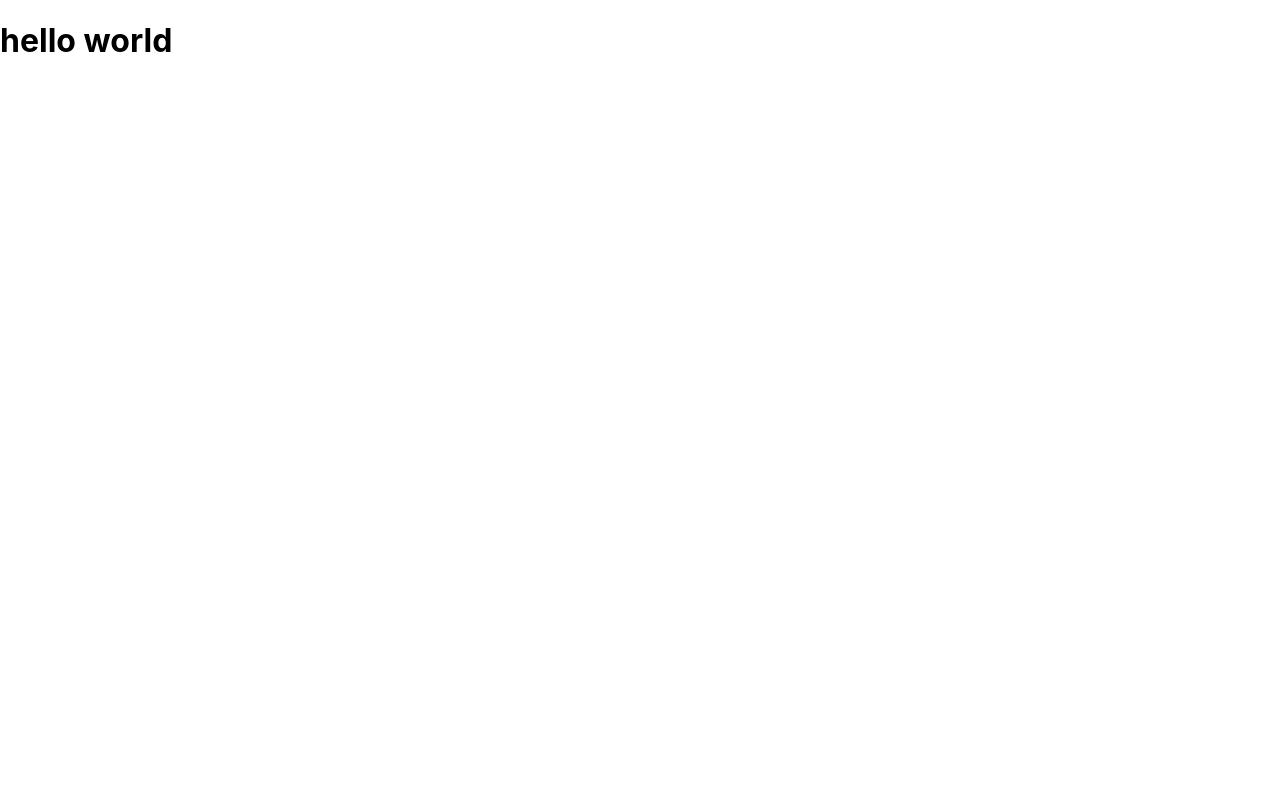
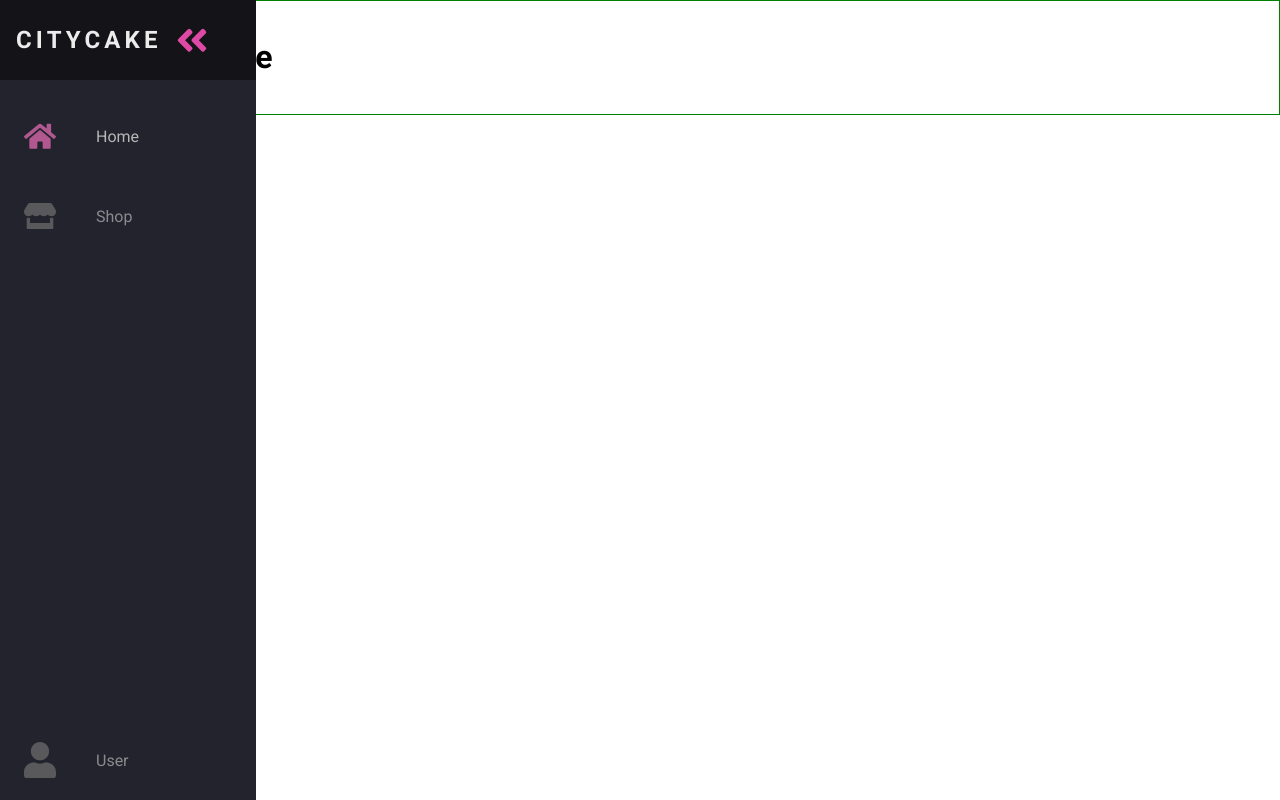
Before and after one commit to diveshagarwal213/MERN_Stack_Ecommerce, a React (Create React App) app in the folder client/: page / in a window 1280 px wide. Built offline with nearby package versions, Linux system fonts and the light colour scheme.

Commit message:
nav_style_up

```diff
--- a/client/src/App.css
+++ b/client/src/App.css
@@ -0,0 +1,54 @@
+@import url('https://fonts.googleapis.com/css2?family=Roboto:wght@100;300;400;500;700&display=swap');
+
+* {
+    box-sizing: border-box;
+    scroll-behavior: smooth;
+}
+
+body {
+    font-family: 'Roboto', sans-serif;
+    margin: 0;
+    padding: 0;
+}
+
+:root {
+    font-size: 16px;
+    --text-primary: #b6b6b6;
+    --text-secondary: #ececec;
+    --bg-primary: #23232e;
+    --bg-secondary: #141418;
+    --transition-speed: 600ms;
+    --icons-color:#df49a6;
+}
+
+/* width */
+::-webkit-scrollbar {
+    width: 10px;
+}
+
+/* Track */
+::-webkit-scrollbar-track {
+    background: #f1f1f1;
+}
+
+/* Handle */
+::-webkit-scrollbar-thumb {
+    background: #888;
+}
+
+/* Handle on hover */
+::-webkit-scrollbar-thumb:hover {
+    background: lightblue;
+}
+
+#main {
+    border: 1px solid green;
+    margin-left: 5rem;
+    padding: 1rem;
+}
+
+@media only screen and (max-width: 600px) {
+    #main {
+        margin: 0;
+    }
+}
--- a/client/src/App.js
+++ b/client/src/App.js
@@ -1,11 +1,36 @@
 import './App.css';
+import {BrowserRouter as Router, Route, Switch} from 'react-router-dom';
 
-function App() {
-  return (
-    <div className="App">
-      <h1>hello world</h1>
-    </div>
-  );
+//components
+import Nav from './components/Nav/Nav';
+import Home from './components/Home/Home';
+import UserProfile from './components/UserProfile/UserProfile';
+import Shop from './components/Shop/Shop';
+
+
+const Error = () => {
+  return(
+    <h1>404 page not found</h1>
+  )
 }
 
+const App = () => {
+  return(
+    <>
+      <Router>
+          <Nav/>
+          <div id="main">
+            <Switch>
+                <Route exact path="/" component={Home} />
+                <Route exact path="/shop" component={Shop} />
+                <Route exact path="/userprofile" component={UserProfile} />
+                <Route  component={Error} />
+            </Switch>
+          </div>
+
+      </Router>
+    </>
+  );
+};
+
 export default App;
--- /dev/null
+++ b/client/src/components/Home/Home.jsx
@@ -0,0 +1,9 @@
+const Home = () => {
+    return(
+        <>
+            <h1>this is home</h1>
+        </>
+    );
+};
+
+export default Home;
--- /dev/null
+++ b/client/src/components/Nav/Nav.css
@@ -0,0 +1,186 @@
+#navbar {
+    position: fixed;
+    background-color: var(--bg-primary);
+    transition: width 600ms ease;
+     overflow: scroll;
+}
+#navbar::-webkit-scrollbar{
+    display: none;
+}
+
+#navbarNav {
+    list-style: none;
+    padding: 0;
+    margin: 0;
+    display: flex;
+    flex-direction: column;
+    align-items: center;
+    height: 100%;
+}
+
+.navItem {
+    width: 100%;
+}
+/* .navItem .navLink {
+    border-right: 3px solid transparent;
+} */
+
+
+.navItem:last-child {
+    margin-top: auto;
+}
+
+.navLink {
+    display: flex;
+    align-items: center;
+    height: 5rem;
+    color: var(--text-primary);
+    text-decoration: none;
+    filter: grayscale(100%) opacity(0.7);
+    transition: var(--transition-speed);
+}
+.active {
+    filter: grayscale(40%) opacity(1);
+}
+.navLink:hover {
+    filter: grayscale(0%) opacity(1);
+    background: var(--bg-secondary);
+    color: var(--text-secondary);
+}
+
+.linkText {
+    display: none;
+    margin-left: 1rem;
+}
+
+.navLink svg {
+    width: 2rem;
+    min-width: 2rem;
+    margin: 0 1.5rem;
+}
+
+.fa-primary {
+    color: var(--icons-color);
+}
+
+.fa-secondary {
+    color: var(--icons-color);
+}
+
+.fa-primary,
+.fa-secondary {
+    transition: var(--transition-speed);
+}
+
+.logo {
+    font-weight: bold;
+    text-transform: uppercase;
+    margin-bottom: 1rem;
+    text-align: center;
+    color: var(--text-secondary);
+    background: var(--bg-secondary);
+    font-size: 1.5rem;
+    letter-spacing: 0.3ch;
+    width: 100%;
+}
+
+.logo svg {
+    transform: rotate(0deg);
+    transition: var(--transition-speed);
+}
+
+.logoText {
+    display: inline;
+    position: absolute;
+    left: -999px;
+    transition: var(--transition-speed);
+}
+
+#navbar:hover .logo svg {
+    transform: rotate(-180deg);
+}
+
+/* Small screens */
+@media only screen and (max-width: 600px) {
+    #navbar {
+        bottom: 0;
+        width: 100vw;
+        height: 5rem;
+        overflow: scroll;
+    }
+
+    .logo {
+        display: none;
+    }
+
+    #navbarNav {
+        flex-direction: row;
+    }
+
+    .navLink {
+        justify-content: center;
+    }
+
+}
+/*main css*/
+/* Large screens */
+@media only screen and (min-width: 600px) {
+    #navbar {
+        top: 0;
+        width: 5rem;
+        height: 100vh;
+    }
+
+    #navbar:hover {
+        width: 16rem;
+    }
+
+    #navbar:hover .linkText {
+        display: inline;
+    }
+
+    #navbar:hover .logo svg {
+        margin-left: 11rem;
+    }
+
+    #navbar:hover .logoText {
+        left: 0px;
+    }
+}
+
+.dark {
+    --text-primary: #b6b6b6;
+    --text-secondary: #ececec;
+    --bg-primary: #23232e;
+    --bg-secondary: #141418;
+}
+
+.light {
+    --text-primary: #1f1f1f;
+    --text-secondary: #000000;
+    --bg-primary: #ffffff;
+    --bg-secondary: #e4e4e4;
+}
+
+.solar {
+    --text-primary: #576e75;
+    --text-secondary: #35535c;
+    --bg-primary: #fdf6e3;
+    --bg-secondary: #f5e5b8;
+}
+
+.theme-icon {
+    display: none;
+}
+
+.dark #darkIcon {
+    display: block;
+}
+
+.light #lightIcon {
+    display: block;
+}
+
+.solar #solarIcon {
+    display: block;
+}
--- /dev/null
+++ b/client/src/components/Nav/Nav.jsx
@@ -0,0 +1,32 @@
+import './Nav.css'
+import { navSvg , homeSvg, shopSvg, userProfileSvg } from './NavSvgs'
+import NavItem from './NavItem'
+
+const Nav = () => {
+  return (
+    <>
+      <nav id="navbar">
+        <ul id="navbarNav" >
+          <li className="logo" >
+            <a  className="navLink">
+              <span className="linkText logoText">CityCake</span>
+              {navSvg}
+            </a>
+          </li>
+
+          <NavItem linkText="Home" linkAddress="/" iconSvg={homeSvg}/>
+          <NavItem linkText="Shop" linkAddress="/shop" iconSvg={shopSvg}/>
+          <NavItem linkText="User" linkAddress="/userprofile" iconSvg={userProfileSvg}/>
+
+
+
+        </ul>
+        {/* <NavLink exact activeClassName="active" to='/' >Home </NavLink>
+        <NavLink exact activeClassName="active" to='/shop' >Shop </NavLink>
+        <NavLink exact activeClassName="active" to='/userprofile' >User </NavLink> */}
+      </nav>
+    </>
+  )
+}
+
+export default Nav;
--- /dev/null
+++ b/client/src/components/Nav/NavItem.jsx
@@ -0,0 +1,23 @@
+import { homeSvg } from './NavSvgs'
+import { Link, NavLink } from 'react-router-dom';
+
+//Name, link
+{/* <li className="navItem">
+    <a className="navLink">
+        {homeSvg}
+        <span className="linkText">Home</span>
+    </a>
+</li> */}
+
+const NavItem = (props) => {
+    return (
+        <li className="navItem">
+            <NavLink exact className="navLink" activeClassName="active" to={props.linkAddress} >
+                {props.iconSvg}
+                <span className="linkText">{props.linkText}</span>
+            </NavLink>
+        </li>
+    );
+}
+
+export default NavItem;
--- /dev/null
+++ b/client/src/components/Nav/NavSvgs.jsx
@@ -0,0 +1,52 @@
+export const navSvg = (
+    <svg
+        aria-hidden="true"
+        focusable="false"
+        data-prefix="fad"
+        data-icon="angle-double-right"
+        role="img"
+        xmlns="http://www.w3.org/2000/svg"
+        viewBox="0 0 448 512"
+        class="svg-inline--fa fa-angle-double-right fa-w-14 fa-5x"
+    >
+        <g class="fa-group">
+            <path
+                fill="currentColor"
+                d="M224 273L88.37 409a23.78 23.78 0 0 1-33.8 0L32 386.36a23.94 23.94 0 0 1 0-33.89l96.13-96.37L32 159.73a23.94 23.94 0 0 1 0-33.89l22.44-22.79a23.78 23.78 0 0 1 33.8 0L223.88 239a23.94 23.94 0 0 1 .1 34z"
+                class="fa-secondary"
+            ></path>
+            <path
+                fill="currentColor"
+                d="M415.89 273L280.34 409a23.77 23.77 0 0 1-33.79 0L224 386.26a23.94 23.94 0 0 1 0-33.89L320.11 256l-96-96.47a23.94 23.94 0 0 1 0-33.89l22.52-22.59a23.77 23.77 0 0 1 33.79 0L416 239a24 24 0 0 1-.11 34z"
+                class="fa-primary"
+            ></path>
+        </g>
+    </svg>
+);
+
+export const homeSvg = (
+    <svg aria-hidden="true" focusable="false" data-prefix="fas" data-icon="home" class="svg-inline--fa fa-home fa-w-18"
+        role="img" xmlns="http://www.w3.org/2000/svg" viewBox="0 0 576 512" class="svg-inline--fa fa-alien-monster fa-w-18 fa-9x" >
+        <path fill="currentColor" class="fa-secondary"
+            d="M280.37 148.26L96 300.11V464a16 16 0 0 0 16 16l112.06-.29a16 16 0 0 0 15.92-16V368a16 16 0 0 1 16-16h64a16 16 0 0 1 16 16v95.64a16 16 0 0 0 16 16.05L464 480a16 16 0 0 0 16-16V300L295.67 148.26a12.19 12.19 0 0 0-15.3 0zM571.6 251.47L488 182.56V44.05a12 12 0 0 0-12-12h-56a12 12 0 0 0-12 12v72.61L318.47 43a48 48 0 0 0-61 0L4.34 251.47a12 12 0 0 0-1.6 16.9l25.5 31A12 12 0 0 0 45.15 301l235.22-193.74a12.19 12.19 0 0 1 15.3 0L530.9 301a12 12 0 0 0 16.9-1.6l25.5-31a12 12 0 0 0-1.7-16.93z">
+        </path>
+    </svg>
+);
+
+export const userProfileSvg = (
+    <svg aria-hidden="true" focusable="false" data-prefix="fas" data-icon="user" class="svg-inline--fa fa-user fa-w-14"
+        role="img" xmlns="http://www.w3.org/2000/svg" viewBox="0 0 448 512">
+        <path fill="currentColor" class="fa-secondary"
+            d="M224 256c70.7 0 128-57.3 128-128S294.7 0 224 0 96 57.3 96 128s57.3 128 128 128zm89.6 32h-16.7c-22.2 10.2-46.9 16-72.9 16s-50.6-5.8-72.9-16h-16.7C60.2 288 0 348.2 0 422.4V464c0 26.5 21.5 48 48 48h352c26.5 0 48-21.5 48-48v-41.6c0-74.2-60.2-134.4-134.4-134.4z">
+        </path>
+    </svg>
+);
+
+export const shopSvg = (
+    <svg aria-hidden="true" focusable="false" data-prefix="fas" data-icon="store" class="svg-inline--fa fa-store fa-w-20"
+        role="img" xmlns="http://www.w3.org/2000/svg" viewBox="0 0 616 512">
+        <path fill="currentColor" class="fa-secondary"
+            d="M602 118.6L537.1 15C531.3 5.7 521 0 510 0H106C95 0 84.7 5.7 78.9 15L14 118.6c-33.5 53.5-3.8 127.9 58.8 136.4 4.5.6 9.1.9 13.7.9 29.6 0 55.8-13 73.8-33.1 18 20.1 44.3 33.1 73.8 33.1 29.6 0 55.8-13 73.8-33.1 18 20.1 44.3 33.1 73.8 33.1 29.6 0 55.8-13 73.8-33.1 18.1 20.1 44.3 33.1 73.8 33.1 4.7 0 9.2-.3 13.7-.9 62.8-8.4 92.6-82.8 59-136.4zM529.5 288c-10 0-19.9-1.5-29.5-3.8V384H116v-99.8c-9.6 2.2-19.5 3.8-29.5 3.8-6 0-12.1-.4-18-1.2-5.6-.8-11.1-2.1-16.4-3.6V480c0 17.7 14.3 32 32 32h448c17.7 0 32-14.3 32-32V283.2c-5.4 1.6-10.8 2.9-16.4 3.6-6.1.8-12.1 1.2-18.2 1.2z">
+        </path>
+    </svg>
+);
--- /dev/null
+++ b/client/src/components/Shop/Shop.jsx
@@ -0,0 +1,9 @@
+const Shop = () => {
+    return(
+        <>
+            <h1>this is Shop</h1>
+        </>
+    );
+};
+
+export default Shop;
--- /dev/null
+++ b/client/src/components/UserProfile/UserProfile.jsx
@@ -0,0 +1,9 @@
+const UserProfile = () => {
+    return(
+        <>
+            <h1>this is UserProfile</h1>
+        </>
+    );
+};
+
+export default UserProfile;
```
